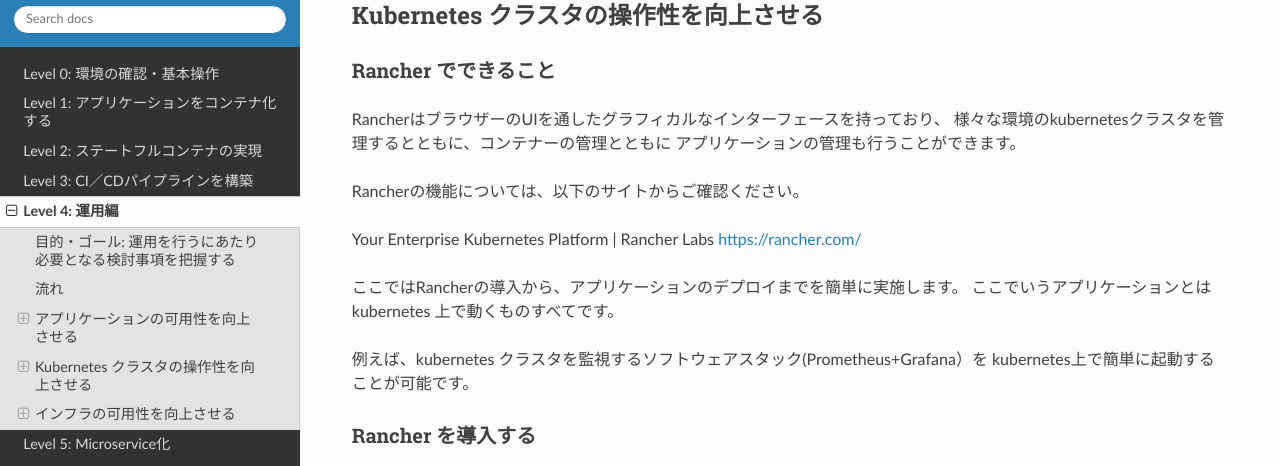
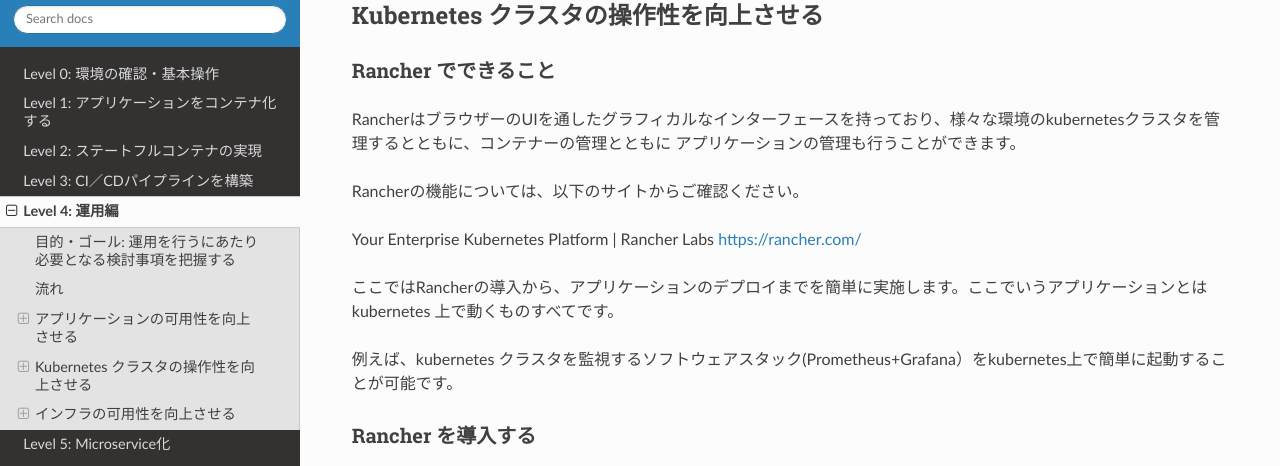
Before and after one commit to NetAppJpTechTeam/NetAppDigitalTransformationLab, a Sphinx documentation site: the page built from docs/source/Level4/index.rst, in a window 1280 px wide and 1400 px high, scrolled down 2695 px. Shown: the part 148-614 px from the top of the window. Built offline with Sphinx 7.4.7 and the Read the Docs theme 2.0.0, drawn with Linux system fonts in a browser that asks for light colours.

Commit message:
delete CR

```diff
--- a/docs/source/Level4/rancher/index.rst
+++ b/docs/source/Level4/rancher/index.rst
@@ -1,8 +1,7 @@
 Rancher でできること
 ------------------------
 
-RancherはブラウザーのUIを通したグラフィカルなインターフェースを持っており、
-様々な環境のkubernetesクラスタを管理するとともに、コンテナーの管理とともに
+RancherはブラウザーのUIを通したグラフィカルなインターフェースを持っており、様々な環境のkubernetesクラスタを管理するとともに、コンテナーの管理とともに
 アプリケーションの管理も行うことができます。
 
 Rancherの機能については、以下のサイトからご確認ください。
@@ -10,11 +9,9 @@
 Your Enterprise Kubernetes Platform | Rancher Labs
 https://rancher.com/
 
-ここではRancherの導入から、アプリケーションのデプロイまでを簡単に実施します。
-ここでいうアプリケーションとは kubernetes 上で動くものすべてです。
+ここではRancherの導入から、アプリケーションのデプロイまでを簡単に実施します。ここでいうアプリケーションとは kubernetes 上で動くものすべてです。
 
-例えば、kubernetes クラスタを監視するソフトウェアスタック(Prometheus+Grafana）を
-kubernetes上で簡単に起動することが可能です。
+例えば、kubernetes クラスタを監視するソフトウェアスタック(Prometheus+Grafana）をkubernetes上で簡単に起動することが可能です。
 
 Rancher を導入する
 ------------------------
```
